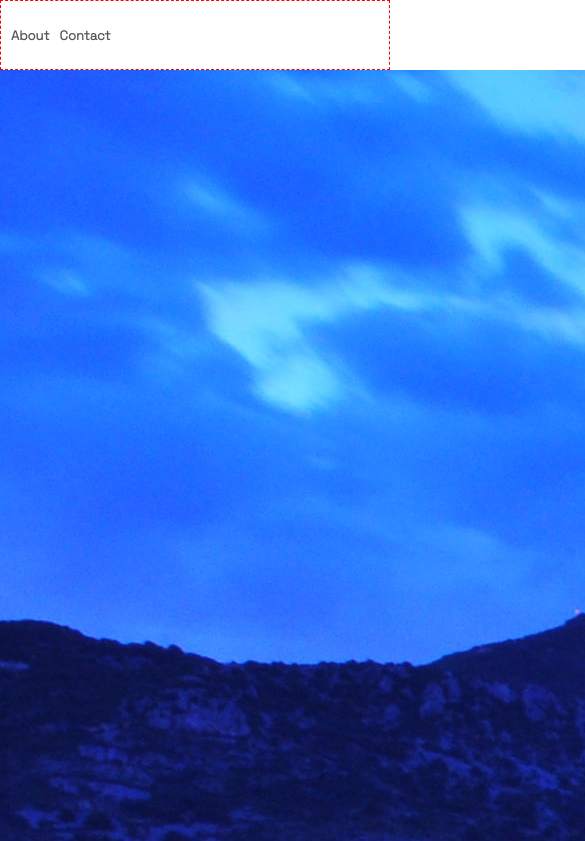
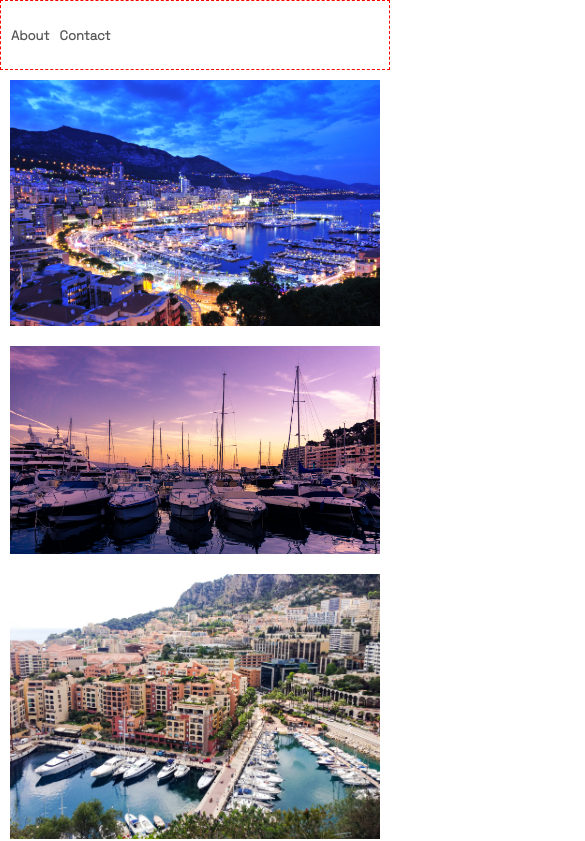
Before and after one commit to Deevyn9/Gesundheit, a React (Create React App) app: page / in a window 390 px wide. Shown: the top 841 px of the page, 585 px wide, since content can reach past the window. Built offline with nearby package versions, Linux system fonts and the light colour scheme.

Commit message:
making grid responsive for mobile

```diff
--- a/src/index.css
+++ b/src/index.css
@@ -29,9 +29,23 @@
     margin-left: 10px;
 }
 
+.grid {
+    width: 100%;
+    padding: 10px;
+    display: grid;
+    gap: 20px;
+}
+
+.grid img {
+    width: 100%;
+}
 
 @media (min-width: 700px) {
     .header {
         padding: 10px 50px;
     }
+
+    .grid {
+        padding: 10px 50px;
+    }
 }
```
